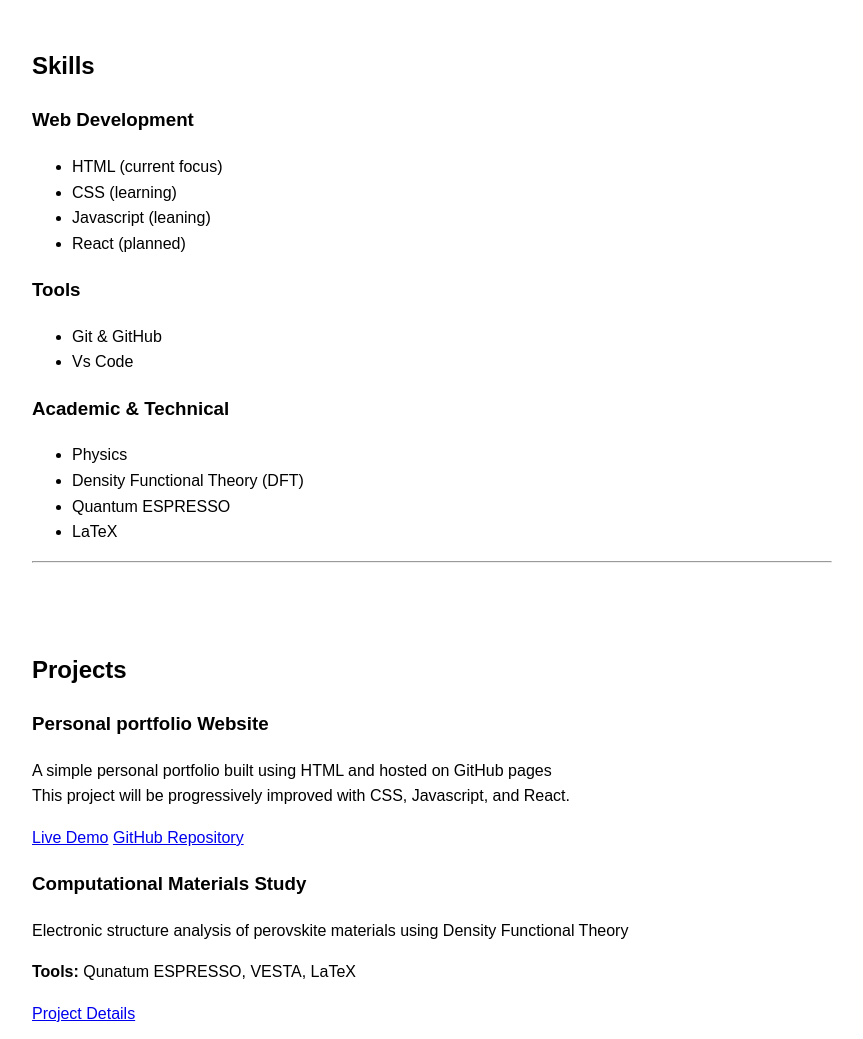
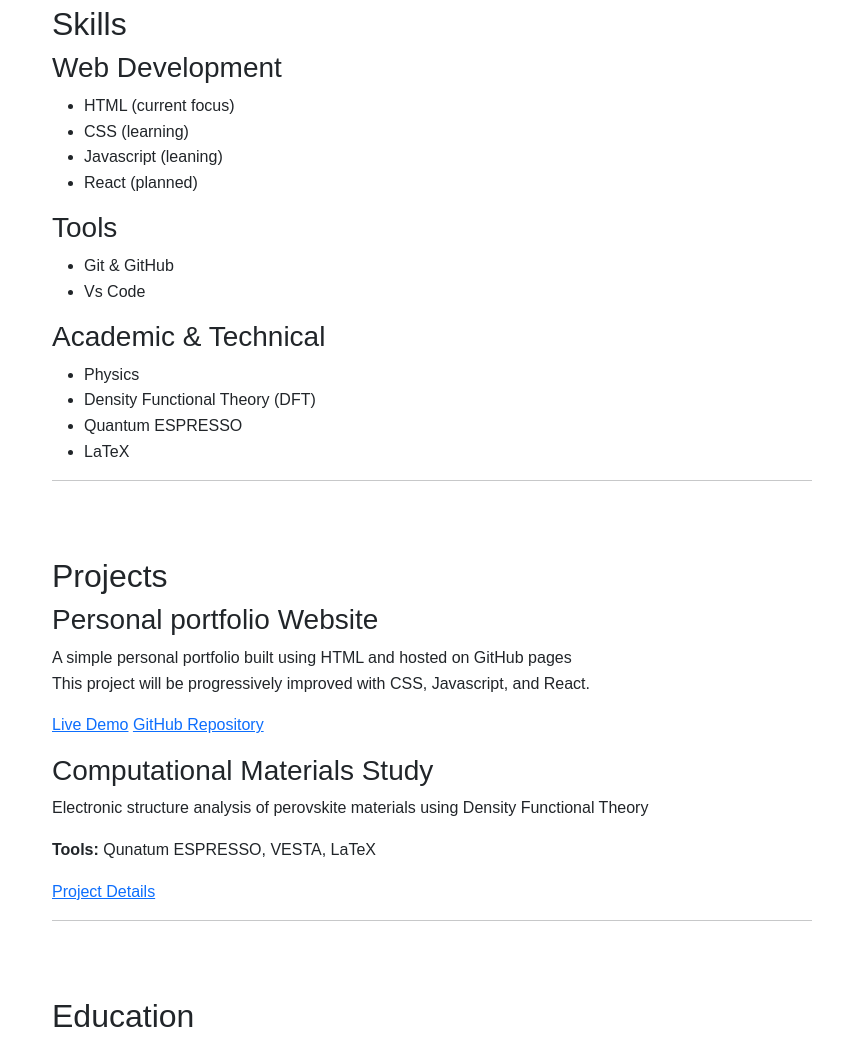
Before and after one commit to abdulahibashir/portfolio, a plain HTML site: page index.html in a window 1280 px wide. Shown: the part 709-1748 px from the top of the page, without its empty margins (208-1071 px from the left). Drawn offline with nearby package versions, Linux system fonts and the light colour scheme.

Commit message:
favicon added

```diff
--- a/index.html
+++ b/index.html
@@ -3,7 +3,9 @@
 <head>
     <meta charset="UTF-8">
     <meta name="viewport" content="width=<device-width>, initial-scale=1.0">
+    <link href="https://cdn.jsdelivr.net/npm/bootstrap@5.0.2/dist/css/bootstrap.min.css" rel="stylesheet" integrity="sha384-EVSTQN3/azprG1Anm3QDgpJLIm9Nao0Yz1ztcQTwFspd3yD65VohhpuuCOmLASjC" crossorigin="anonymous">
     <link rel="stylesheet" href="style.css">
+    <link rel="icon" href="favicon.ico">
     <title>abdulahibashir | portfolio</title>
 </head>
 <body>
```
Also changed, not shown: favicon.ico (added).
